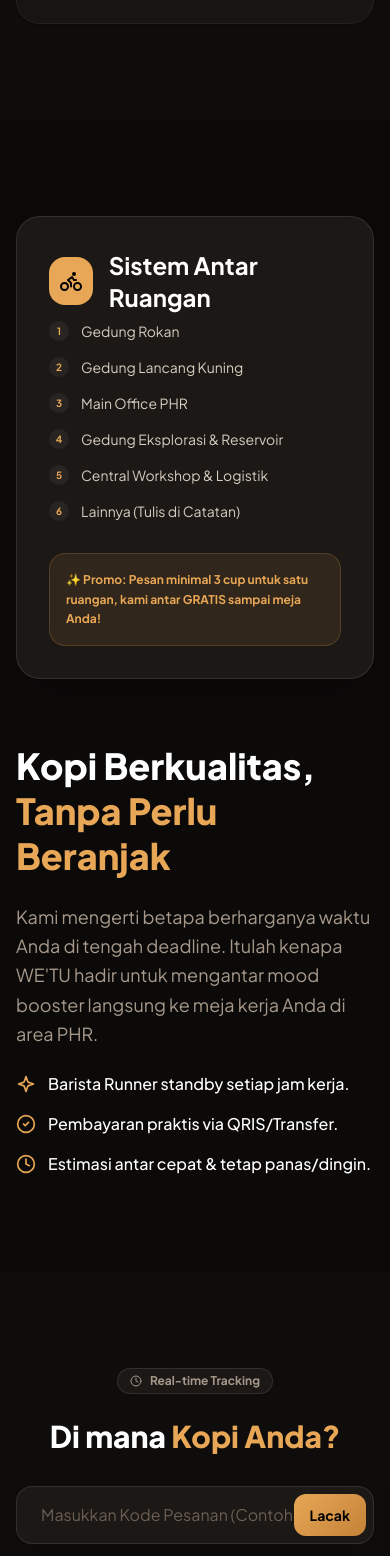
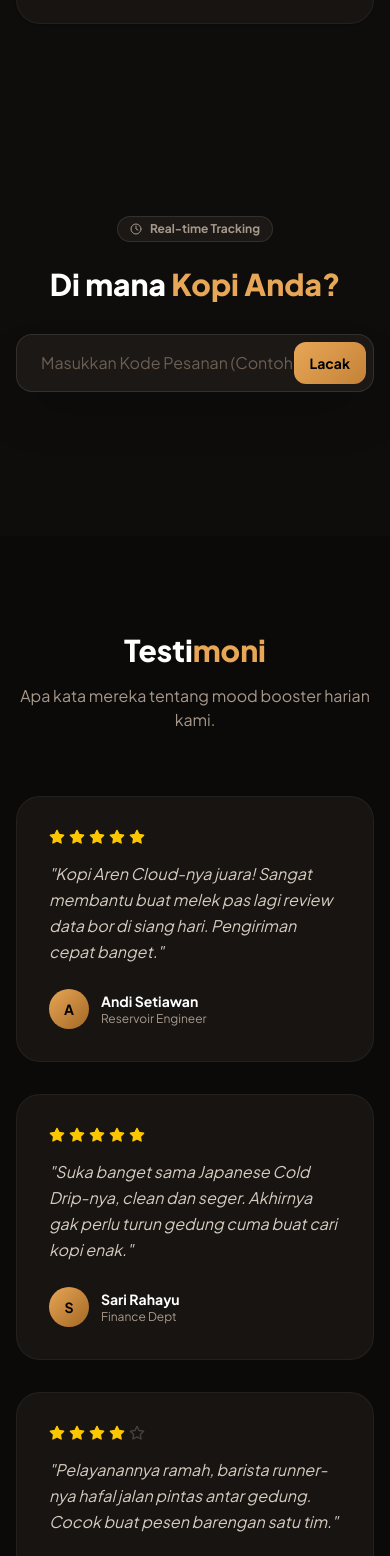
Before and after one commit to Julminus/Capstone-Ophiucus, a React (Vite) app: page / in a window 390 px wide. Shown: the part 6052-7608 px from the top of the page. Built offline with nearby package versions, Linux system fonts and the light colour scheme; the HTML template or start-up script is replaced by a standard one; a web font is replaced by a local one.

Commit message:
feat(web): update WhatsApp number, remove FAQ & delivery sections, update testimoni

```diff
--- a/src/App.tsx
+++ b/src/App.tsx
@@ -338,9 +338,6 @@ export default function App() {
   const [custSugar, setCustSugar] = useState<'Normal' | 'Less Sugar' | 'No Sugar'>('Normal')
   const [custIce, setCustIce] = useState<'Normal Ice' | 'Less Ice' | 'Hot'>('Normal Ice')
 
-  // FAQ Accordion State
-  const [openFaq, setOpenFaq] = useState<number | null>(0)
-
   // Notification helper
   const showToast = (message: string) => {
     setNotification(message)
@@ -424,7 +421,7 @@ export default function App() {
     const text = encodeURIComponent(
       `Halo WE'TU Kopi! ☕\nSaya ingin pesan langsung: *${productName}*\nMohon diantar ke area kantor PHR.\n(Bisa minta info menu & estimasi waktu?)`,
     )
-    window.open(`https://wa.me/6281234567890?text=${text}`, '_blank')
+    window.open(`https://wa.me/6282295676595?text=${text}`, '_blank')
   }
 
   // Send Entire Cart via WhatsApp
@@ -487,7 +484,7 @@ export default function App() {
     }
     // ------------------------------
 
-    window.open(`https://wa.me/6281234567890?text=${encodeURIComponent(message)}`, '_blank')
+    window.open(`https://wa.me/6282295676595?text=${encodeURIComponent(message)}`, '_blank')
   }
 
   // Handle Order Tracker
@@ -589,17 +586,11 @@ export default function App() {
             <a href="#menu" className="hover:text-[#e8a756] transition-colors">
               Menu Kopi
             </a>
-            <a href="#delivery" className="hover:text-[#e8a756] transition-colors">
-              Jangkauan Gedung
-            </a>
             <a href="#tracker" className="hover:text-[#e8a756] transition-colors">
               Lacak Pesanan
             </a>
             <a href="#testimoni" className="hover:text-[#e8a756] transition-colors">
-              Review Staff
-            </a>
-            <a href="#faq" className="hover:text-[#e8a756] transition-colors">
-              Tanya Jawab
+              Testimoni
             </a>
           </nav>
 
@@ -786,62 +777,6 @@ export default function App() {
         </div>
       </section>
 
-      {/* DELIVERY INFO SECTION */}
-      <section id="delivery" className="py-24 bg-[#0c0a09]">
-        <div className="max-w-7xl mx-auto px-4 sm:px-6 lg:px-8">
-          <div className="grid grid-cols-1 lg:grid-cols-2 gap-16 items-center">
-            <div className="relative">
-              <div className="relative z-10 bg-[#1c1815] border border-white/10 p-8 rounded-3xl shadow-2xl space-y-8">
-                <div className="flex items-center gap-4 mb-2">
-                  <div className="w-12 h-12 rounded-2xl bg-[#e8a756] flex items-center justify-center text-black">
-                    <Icon name="bike" className="w-6 h-6" />
-                  </div>
-                  <h3 className="text-2xl font-bold text-white">Sistem Antar Ruangan</h3>
-                </div>
-                <div className="space-y-4">
-                  {PHR_BUILDINGS.map((b, i) => (
-                    <div key={b} className="flex items-center gap-3 text-sm text-[#d6ccbf] group">
-                      <span className="w-5 h-5 rounded-full bg-white/5 flex items-center justify-center text-[10px] font-bold text-[#e8a756] group-hover:bg-[#e8a756] group-hover:text-black transition-colors">
-                        {i + 1}
-                      </span>
-                      <span>{b}</span>
-                    </div>
-                  ))}
-                </div>
-                <div className="p-4 bg-[#e8a756]/10 border border-[#e8a756]/20 rounded-2xl">
-                  <p className="text-xs text-[#e8a756] font-bold leading-relaxed">
-                    ✨ Promo: Pesan minimal 3 cup untuk satu ruangan, kami antar GRATIS sampai meja Anda!
-                  </p>
-                </div>
-              </div>
-              <div className="absolute top-1/2 left-1/2 -translate-x-1/2 -translate-y-1/2 w-full h-full bg-[#e8a756]/10 blur-[100px] -z-10" />
-            </div>
-
-            <div className="space-y-6">
-              <h2 className="text-4xl font-black text-white leading-tight">
-                Kopi Berkualitas, <br />
-                <span className="text-[#e8a756]">Tanpa Perlu Beranjak</span>
-              </h2>
-              <p className="text-[#a6998b] text-lg leading-relaxed">
-                Kami mengerti betapa berharganya waktu Anda di tengah deadline. Itulah kenapa WE'TU hadir untuk mengantar mood booster langsung ke meja kerja Anda di area PHR.
-              </p>
-              <ul className="space-y-4">
-                {[
-                  { icon: 'sparkles', text: 'Barista Runner standby setiap jam kerja.' },
-                  { icon: 'checkCircle', text: 'Pembayaran praktis via QRIS/Transfer.' },
-                  { icon: 'clock', text: 'Estimasi antar cepat & tetap panas/dingin.' },
-                ].map((item, i) => (
-                  <li key={i} className="flex items-center gap-3 text-white font-medium">
-                    <Icon name={item.icon as IconName} className="w-5 h-5 text-[#e8a756]" />
-                    <span>{item.text}</span>
-                  </li>
-                ))}
-              </ul>
-            </div>
-          </div>
-        </div>
-      </section>
-
       {/* TRACKER SECTION */}
       <section id="tracker" className="py-24 bg-[#0f0d0b]">
         <div className="max-w-3xl mx-auto px-4 sm:px-6 lg:px-8 text-center">
@@ -924,7 +859,7 @@ export default function App() {
       <section id="testimoni" className="py-24 bg-[#0c0a09]">
         <div className="max-w-7xl mx-auto px-4 sm:px-6 lg:px-8">
           <div className="text-center mb-16">
-            <h2 className="text-3xl md:text-4xl font-black text-white mb-4">Kata <span className="text-[#e8a756]">Staff PHR</span></h2>
+            <h2 className="text-3xl md:text-4xl font-black text-white mb-4">Testi<span className="text-[#e8a756]">moni</span></h2>
             <p className="text-[#a6998b]">Apa kata mereka tentang mood booster harian kami.</p>
           </div>
 
@@ -969,64 +904,6 @@ export default function App() {
                     <p className="text-xs text-[#a6998b]">{t.role}</p>
                   </div>
                 </div>
-              </div>
-            ))}
-          </div>
-        </div>
-      </section>
-
-      {/* FAQ SECTION */}
-      <section id="faq" className="py-24 bg-[#0f0d0b]">
-        <div className="max-w-3xl mx-auto px-4 sm:px-6 lg:px-8">
-          <div className="text-center mb-12">
-            <h2 className="text-3xl md:text-4xl font-black text-white mb-4">Tanya <span className="text-[#e8a756]">Jawab</span></h2>
-            <p className="text-[#a6998b]">Semua yang perlu Anda ketahui tentang WE'TU Kopi.</p>
-          </div>
-
-          <div className="space-y-4">
-            {[
-              {
-                q: 'Bagaimana cara memesan untuk satu ruangan?',
-                a: 'Anda bisa menggunakan fitur "Pesanan Kantor Tim" di menu keranjang. Tambahkan semua pesanan rekan kerja Anda, isi detail ruangan, dan kirim via WhatsApp.',
-              },
-              {
-                q: 'Apakah benar ada promo gratis ongkir?',
-                a: 'Benar! Untuk pemesanan minimal 3 cup dalam satu alamat ruangan, kami berikan gratis ongkir antar ruangan.',
-              },
-              {
-                q: 'Metode pembayaran apa yang tersedia?',
-                a: 'Kami menerima pembayaran via QRIS (All Payment), Transfer Bank, dan Tunai saat kopi tiba di meja Anda.',
-              },
-              {
-                q: 'Kapan jam operasional WE\'TU Kopi?',
-                a: 'Kami melayani pesanan dari Senin sampai Jumat, pukul 07:30 hingga 15:00 WIB.',
-              },
-            ].map((faq, i) => (
-              <div
-                key={i}
-                className={`border rounded-2xl transition-all duration-300 overflow-hidden ${
-                  openFaq === i ? 'border-[#e8a756] bg-[#1c1815]' : 'border-white/10 bg-transparent'
-                }`}
-              >
-                <button
-                  onClick={() => setOpenFaq(openFaq === i ? null : i)}
-                  className="w-full flex items-center justify-between p-5 text-left group"
-                >
-                  <span className={`font-bold text-sm ${openFaq === i ? 'text-white' : 'text-[#d6ccbf]'}`}>
-                    {faq.q}
-                  </span>
-                  <Icon
-                    name="chevronDown"
-                    className={`w-4 h-4 transition-transform duration-300 ${
-                      openFaq === i ? 'rotate-180 text-[#e8a756]' : 'text-[#6b5e52]'
-                    }`}
-                  />
-                </button>
-                {openFaq === i && (
-                  <div className="p-5 pt-0 text-sm text-[#a6998b] leading-relaxed animate-slide-down">
-                    {faq.a}
-                  </div>
-                )}
               </div>
             ))}
           </div>
@@ -1084,13 +961,8 @@ export default function App() {
                   </a>
                 </li>
                 <li>
-                  <a href="#delivery" className="hover:text-[#e8a756] transition-colors">
-                    Jangkauan Gedung
-                  </a>
-                </li>
-                <li>
-                  <a href="#faq" className="hover:text-[#e8a756] transition-colors">
-                    Tanya Jawab (FAQ)
+                  <a href="#testimoni" className="hover:text-[#e8a756] transition-colors">
+                    Testimoni
                   </a>
                 </li>
               </ul>
@@ -1104,7 +976,7 @@ export default function App() {
               <div className="space-y-2 text-xs text-[#a6998b]">
                 <p className="flex items-center gap-2">
                   <Icon name="message" className="w-4 h-4 text-[#25d366]" />
-                  <span>WhatsApp Barista: +62 812-3456-7890</span>
+                  <span>WhatsApp Barista: +62 822-9567-6595</span>
                 </p>
                 <p className="flex items-center gap-2">
                   <Icon name="mapPin" className="w-4 h-4 text-[#e8a756]" />
@@ -1375,7 +1247,7 @@ export default function App() {
                       </label>
                       <input
                         type="text"
-                        placeholder="Cont contoh: Lantai 3, Ruang Tim Drilling 302..."
+                        placeholder="Contoh: Lantai 3, Ruang Tim Drilling 302..."
                         value={roomInfo}
                         onChange={(e) => setRoomInfo(e.target.value)}
                         className="w-full bg-[#1a1613] border border-white/15 focus:border-[#e8a756] rounded-xl px-3 py-2.5 text-xs text-white placeholder-[#685e54] focus:outline-none"
```
